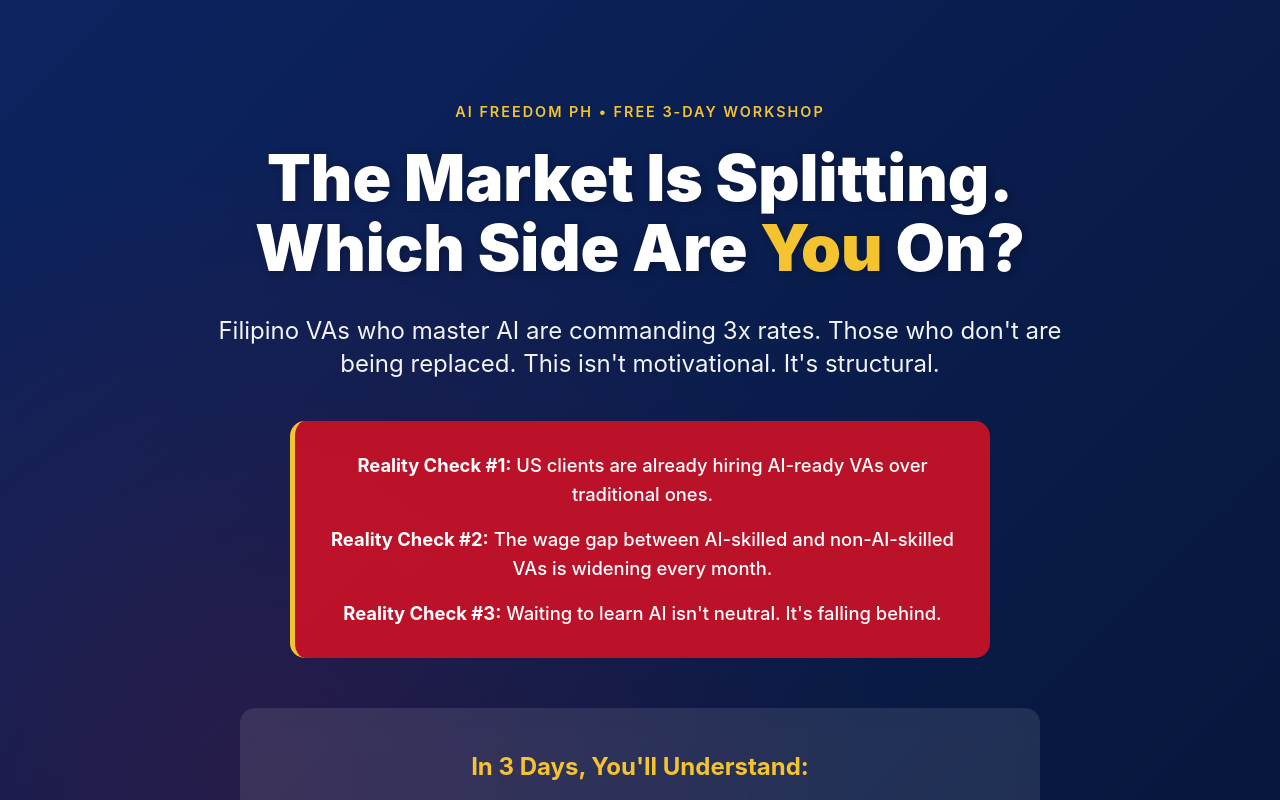
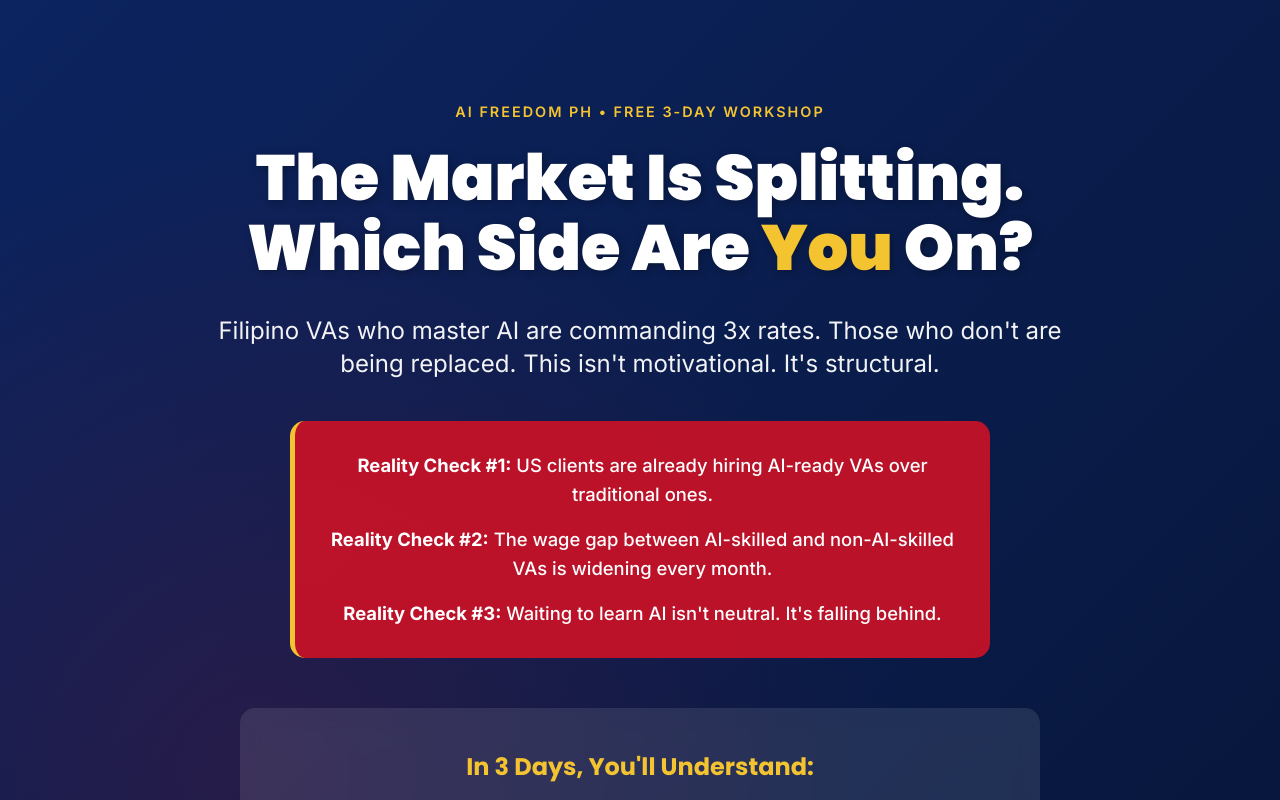
Before and after one commit to pacinobot2026/aifreedom-ph, a website: page index.html in a window 1280 px wide. Shown: the top 800 px of the page. Drawn offline with Linux system fonts and the light colour scheme.

Commit message:
Add Poppins + Inter fonts - modern SaaS look

```diff
--- a/index.html
+++ b/index.html
@@ -4,6 +4,10 @@
     <meta charset="UTF-8">
     <meta name="viewport" content="width=device-width, initial-scale=1.0">
     <title>AI Freedom PH – The Market Is Splitting. Which Side Are You On?</title>
+    <!-- Google Fonts: Poppins (headlines) + Inter (body) -->
+    <link rel="preconnect" href="https://fonts.googleapis.com">
+    <link rel="preconnect" href="https://fonts.gstatic.com" crossorigin>
+    <link href="https://fonts.googleapis.com/css2?family=Inter:wght@400;500;600;700&family=Poppins:wght@600;700;800;900&display=swap" rel="stylesheet">
     <style>
         * {
             margin: 0;
@@ -12,10 +16,15 @@
         }
 
         body {
-            font-family: -apple-system, BlinkMacSystemFont, 'Segoe UI', Roboto, 'Helvetica Neue', Arial, sans-serif;
+            font-family: 'Inter', -apple-system, BlinkMacSystemFont, 'Segoe UI', Roboto, sans-serif;
             line-height: 1.6;
             color: #1a1a1a;
             background: #fff;
+        }
+
+        /* Headlines use Poppins SemiBold/Bold */
+        h1, h2, h3, h4 {
+            font-family: 'Poppins', -apple-system, BlinkMacSystemFont, sans-serif;
         }
 
         .container {
```
